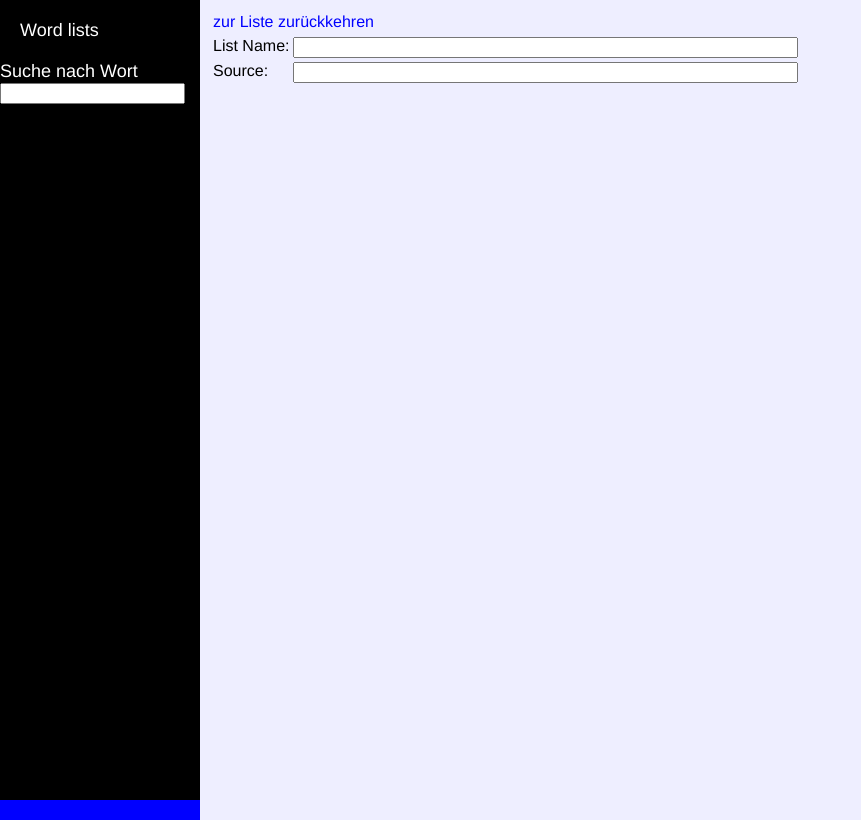
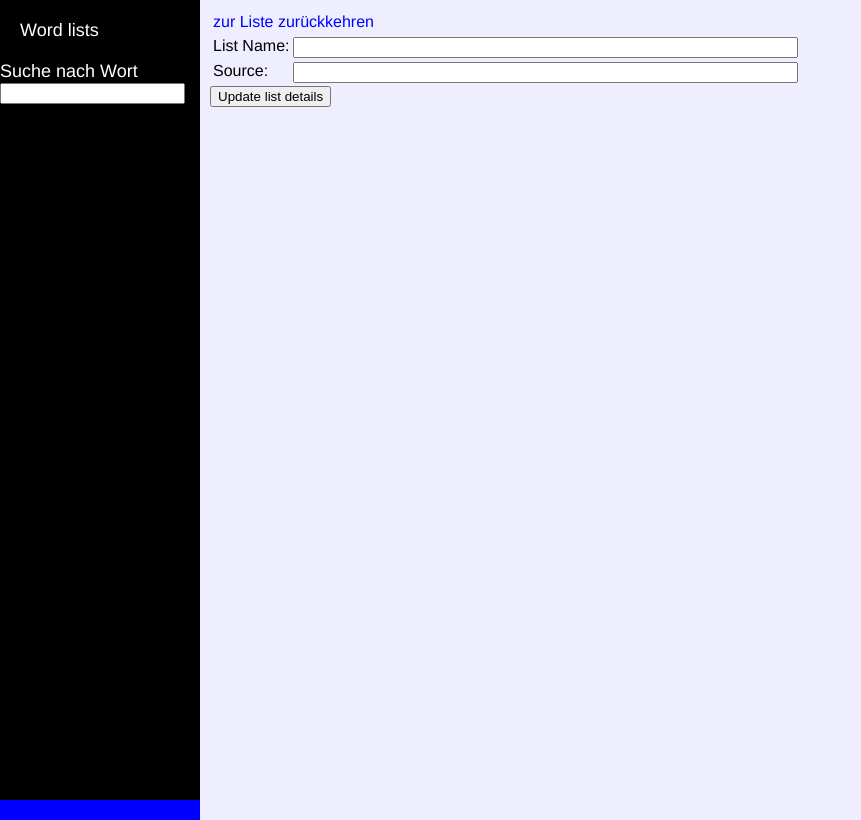
Before and after one commit to altoid/deutsch_lernen, a Flask app: page /list_attributes/1 in a window 1280 px wide. Shown: the whole page, without its empty margins (0-861 px from the left). Run offline with Flask 3, Linux system fonts and the light colour scheme; data that the repository does not hold is empty.

Commit message:
restored submit button mistakenly removed

```diff
--- a/dlernen/templates/list_attributes.html
+++ b/dlernen/templates/list_attributes.html
@@ -39,6 +39,7 @@
         <textarea class="sqlcode" name="sqlcode">{{ wordlist_metadata.sqlcode }}</textarea>
         <br>
         {% endif %}
+        <input type="submit" value="Update list details"/>
     </form>
 </div>
 {% endblock %}
```
